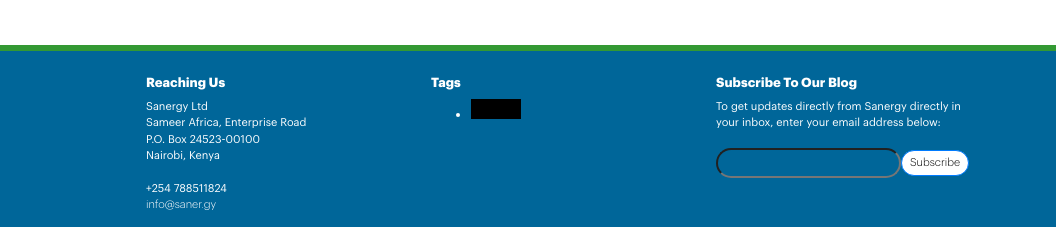
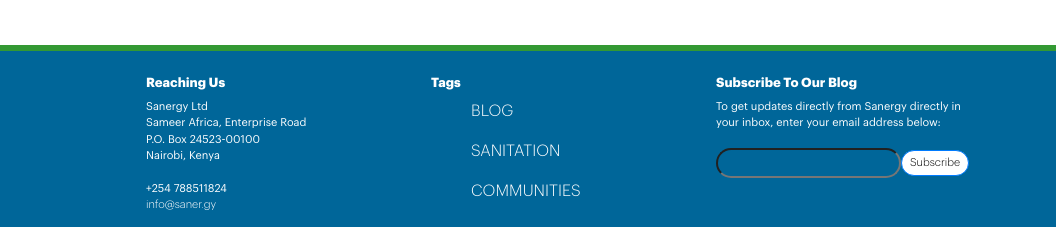
Before and after one commit to nelsonkimaiga/sanergy, a website: page index.html in a window 1280 px wide. Shown: the part 2957-3184 px from the top of the page, 224-1280 px from the left. Drawn offline with nearby package versions, Linux system fonts and the light colour scheme.

Commit message:
Azure publish

```diff
--- a/css/app.css
+++ b/css/app.css
@@ -207,3 +207,16 @@
 .footer-header{
     font-size: 13px;
 }
+
+.tag{
+    height: 22px;
+    width: 35px;
+    border: 2px solid #fff;
+    text-align: center;
+    font-size: 6px;
+    color: #fff;
+}
+
+ul#footer-tags li{
+    display:inline;
+}
--- a/index.html
+++ b/index.html
@@ -1,29 +1,20 @@
 <!DOCTYPE html>
 <html lang="en">
-
    <head>
-
       <meta charset="utf-8">
       <meta name="viewport" content="width=device-width, initial-scale=1, shrink-to-fit=no">
       <meta name="description" content="">
       <meta name="author" content="">
-
       <title>Sanergy</title>
-
       <!-- Bootstrap core CSS -->
       <link rel="stylesheet" href="https://maxcdn.bootstrapcdn.com/bootstrap/4.0.0/css/bootstrap.min.css" integrity="sha384-Gn5384xqQ1aoWXA+058RXPxPg6fy4IWvTNh0E263XmFcJlSAwiGgFAW/dAiS6JXm" crossorigin="anonymous">
-
       <!-- font-awsome -->
       <link rel="stylesheet" href="https://use.fontawesome.com/releases/v5.1.0/css/all.css" integrity="sha384-lKuwvrZot6UHsBSfcMvOkWwlCMgc0TaWr+30HWe3a4ltaBwTZhyTEggF5tJv8tbt" crossorigin="anonymous">
-
       <!-- Custom styles for this template -->
       <link href="css/full-slider.css" rel="stylesheet">
       <link href="css/app.css" rel="stylesheet">
-
    </head>
-
    <body>
-
       <!-- Navigation -->
       <nav class="nav" style="padding-left: 25px; padding-right: 25px; margin-top: 23px; margin-bottom: 23px;">
          <a class="nav-link active" href="index.html" style="text-align: right; margin-right: 110px;">
@@ -87,7 +78,6 @@
             </li>
          </ul>
       </nav>
-
       <header>
          <div id="carouselExampleIndicators" class="carousel slide" data-ride="carousel">
             <ol class="carousel-indicators">
@@ -128,7 +118,6 @@
             </a>
          </div>
       </header>
-
       <!-- Page Content -->
       <section class="py-5">
          <div class="container">
@@ -242,7 +231,6 @@
          </div>
       </div>
       <br><br>
-
       <div class="container entreprenuer" style="text-align: center;">
          <br><br>
          <h2 style="text-align: center;">Our entreprenuer of the quarter</h2>
@@ -263,7 +251,6 @@
             </div>
             <div class="col-2"></div>
          </div>
-
       </div>
       <!-- partners -->
       <div class="container" style="text-align: center;">
@@ -291,7 +278,6 @@
                <img src="img/afd.png" class="img-fluid">
             </div>
          </div>
-
          <br><br>
          <!-- row 2 -->
          <div class="row">
@@ -319,7 +305,6 @@
             <div class="col">
                <img src="img/sws2.png" class="img-fluid">
             </div>
-
          </div>
          <br><br>
          <!-- row 3 -->
@@ -366,7 +351,6 @@
                      <br>
                      <a href="mailto:info@saner.gy" style="color: #fff;">info@saner.gy</a>
                   </p>
-
                   <div class="footer-social">
                      <ul class="list-inline" id="footer-social">
                         <li style="margin-right: 11px;">
@@ -387,11 +371,15 @@
                <div class="col">
                   <h5 class="footer-header">Tags</h5>
                   <!-- list one -->
-            <ul id="tag-one">
+                  <ul id="footer-tags">
                      <li>
-                <svg width="50" height="20">
-                  <rect width="300" height="100"/>
-                </svg>
+                        <p href="">BLOG</p>
+                     </li>
+                     <li>
+                        <p href="">SANITATION</p>
+                     </li>
+                     <li>
+                        <p href="">COMMUNITIES</p>
                      </li>
                   </ul>
                </div>
@@ -407,12 +395,9 @@
          </div>
          <!-- /.container -->
       </footer>
-
       <!-- Bootstrap core JavaScript -->
       <script src="https://code.jquery.com/jquery-3.2.1.slim.min.js" integrity="sha384-KJ3o2DKtIkvYIK3UENzmM7KCkRr/rE9/Qpg6aAZGJwFDMVNA/GpGFF93hXpG5KkN" crossorigin="anonymous"></script>
       <script src="https://cdnjs.cloudflare.com/ajax/libs/popper.js/1.12.9/umd/popper.min.js" integrity="sha384-ApNbgh9B+Y1QKtv3Rn7W3mgPxhU9K/ScQsAP7hUibX39j7fakFPskvXusvfa0b4Q" crossorigin="anonymous"></script>
       <script src="https://maxcdn.bootstrapcdn.com/bootstrap/4.0.0/js/bootstrap.min.js" integrity="sha384-JZR6Spejh4U02d8jOt6vLEHfe/JQGiRRSQQxSfFWpi1MquVdAyjUar5+76PVCmYl" crossorigin="anonymous"></script>
-
    </body>
-
 </html>
```
Lines whose indentation alone changed are shown as unchanged.
